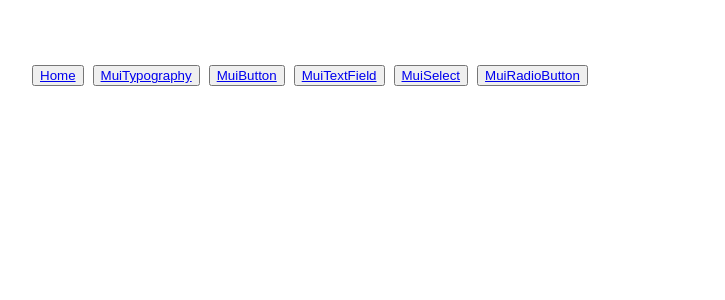
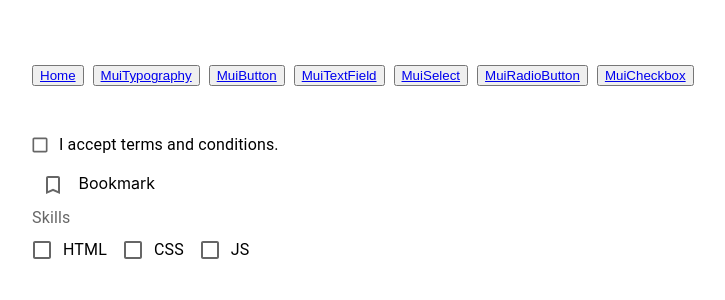
Before and after one commit to 0-mayurkaretha/React_MUI, a React (Create React App) app: page /MuiCheckbox in a window 1280 px wide. Shown: the top 300 px of the page, without its empty margins (32-757 px from the left). Built offline with nearby package versions, Linux system fonts and the light colour scheme.

Commit message:
Checkbox

```diff
--- a/src/App.tsx
+++ b/src/App.tsx
@@ -6,6 +6,7 @@ import MuiButton from './components/MuiButton';
 import MuiTextField from './components/MuiTextField';
 import MuiSelect from './components/MuiSelect';
 import MuiRadioButton from './components/MuiRadioButton';
+import MuiCheckbox from './components/MuiCheckbox';
 
 function App() {
   return (
@@ -17,12 +18,15 @@ function App() {
         <button><Link to="/MuiTextField">MuiTextField</Link></button>&nbsp;&nbsp;
         <button><Link to="/MuiSelect">MuiSelect</Link></button>&nbsp;&nbsp;
         <button><Link to="/MuiRadioButton">MuiRadioButton</Link></button>&nbsp;&nbsp;
+        <button><Link to="/MuiCheckbox">MuiCheckbox</Link></button>&nbsp;&nbsp;
+
         <Routes>
           <Route path="/MuiTypography" element={<MuiTypography />} />
           <Route path="/MuiButton" element={<MuiButton />} />
           <Route path="/MuiTextField" element={<MuiTextField />} />
           <Route path="/MuiSelect" element={<MuiSelect />} />
           <Route path="/MuiRadioButton" element={<MuiRadioButton />} />
+          <Route path="/MuiCheckbox" element={<MuiCheckbox />} />
         </Routes>
       </BrowserRouter>
     </div>
--- /dev/null
+++ b/src/components/MuiCheckbox.tsx
@@ -0,0 +1,52 @@
+import React, { useState } from "react"
+import { Box, FormControlLabel, Checkbox, FormControl, FormLabel, FormGroup } from "@mui/material"
+import BookmarkBorderIcon from '@mui/icons-material/BookmarkBorder';
+import BookmarkIcon from '@mui/icons-material/Bookmark';
+
+const MuiCheckbox = () => {
+  const [acceptTnC, setAcceptTnC] = useState(false)
+  const handleChange = (event: React.ChangeEvent<HTMLInputElement>) => {
+    setAcceptTnC(event.target.checked)
+  }
+  console.log(acceptTnC);
+
+  const [skills,setSkills] = useState<string[]>([])
+  const handleSkillChange = (event: React.ChangeEvent<HTMLInputElement>) => {
+    const index = skills.indexOf(event.target.value)
+    if(index === -1){
+      setSkills([...skills, event.target.value])
+    }else{
+      setSkills(skills.filter((skill) => skill !== event.target.value))
+    }
+  }
+  console.log(skills);
+
+  return (
+    <div>
+      <br/><br/>
+
+      <Box>
+        <Box>
+          <FormControlLabel label='I accept terms and conditions.' control={<Checkbox size='small' color='secondary' checked={acceptTnC} onChange={handleChange} />} />
+        </Box>
+
+        <Box>
+          <Checkbox icon={<BookmarkBorderIcon />} checkedIcon={<BookmarkIcon />} checked={acceptTnC} onChange={handleChange} /> Bookmark
+        </Box>
+
+        <Box>
+          <FormControl>
+            <FormLabel>Skills</FormLabel>
+            <FormGroup row>
+              <FormControlLabel label='HTML' control={<Checkbox value='html' checked={skills.includes('html')} onChange={handleSkillChange} />} />
+              <FormControlLabel label='CSS' control={<Checkbox value='css' checked={skills.includes('css')} onChange={handleSkillChange} />} />
+              <FormControlLabel label='JS' control={<Checkbox value='js' checked={skills.includes('js')} onChange={handleSkillChange} />} />
+            </FormGroup>
+          </FormControl>
+        </Box>
+      </Box>
+    </div>
+  )
+};
+
+export default MuiCheckbox;
```
